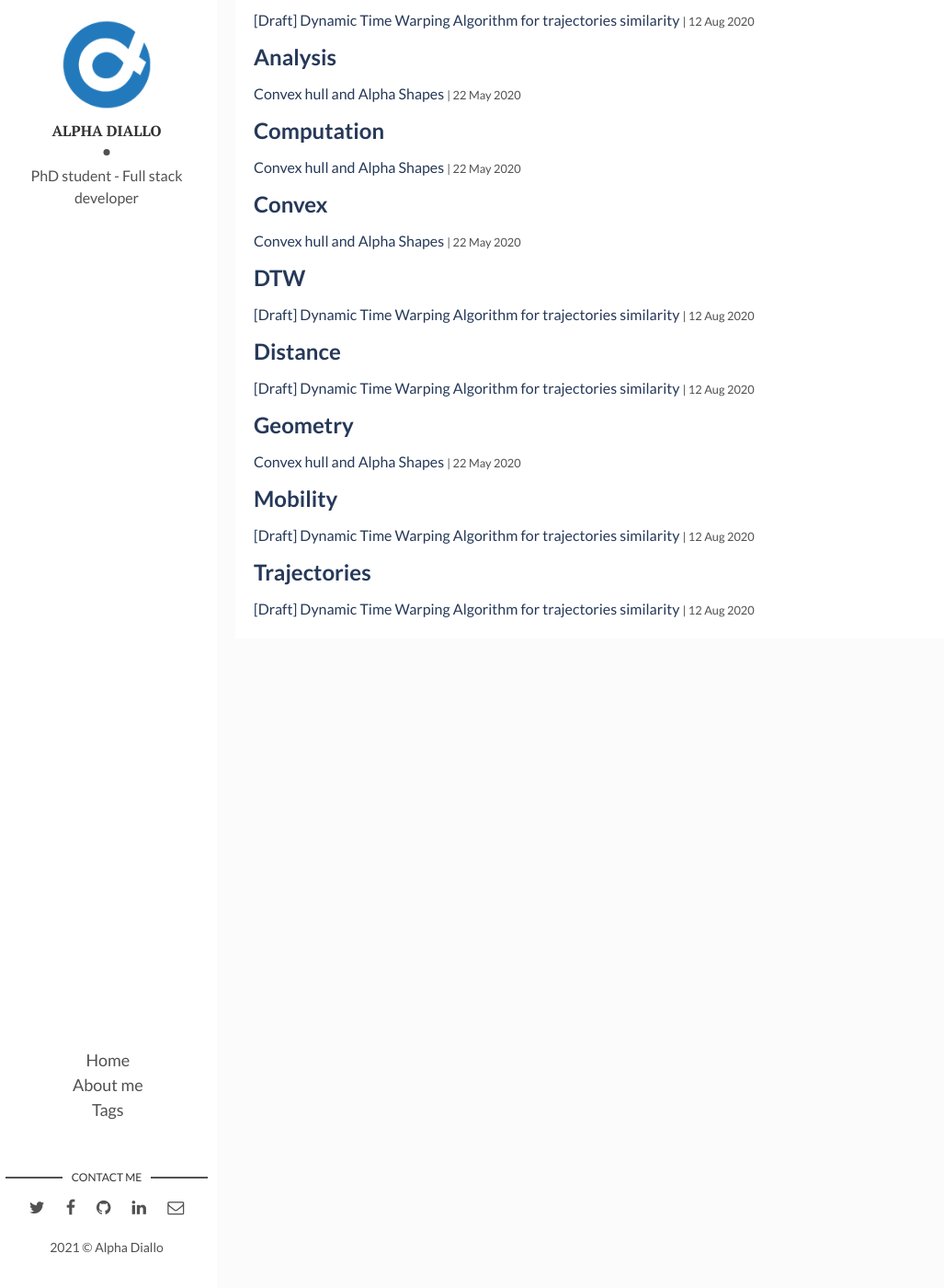
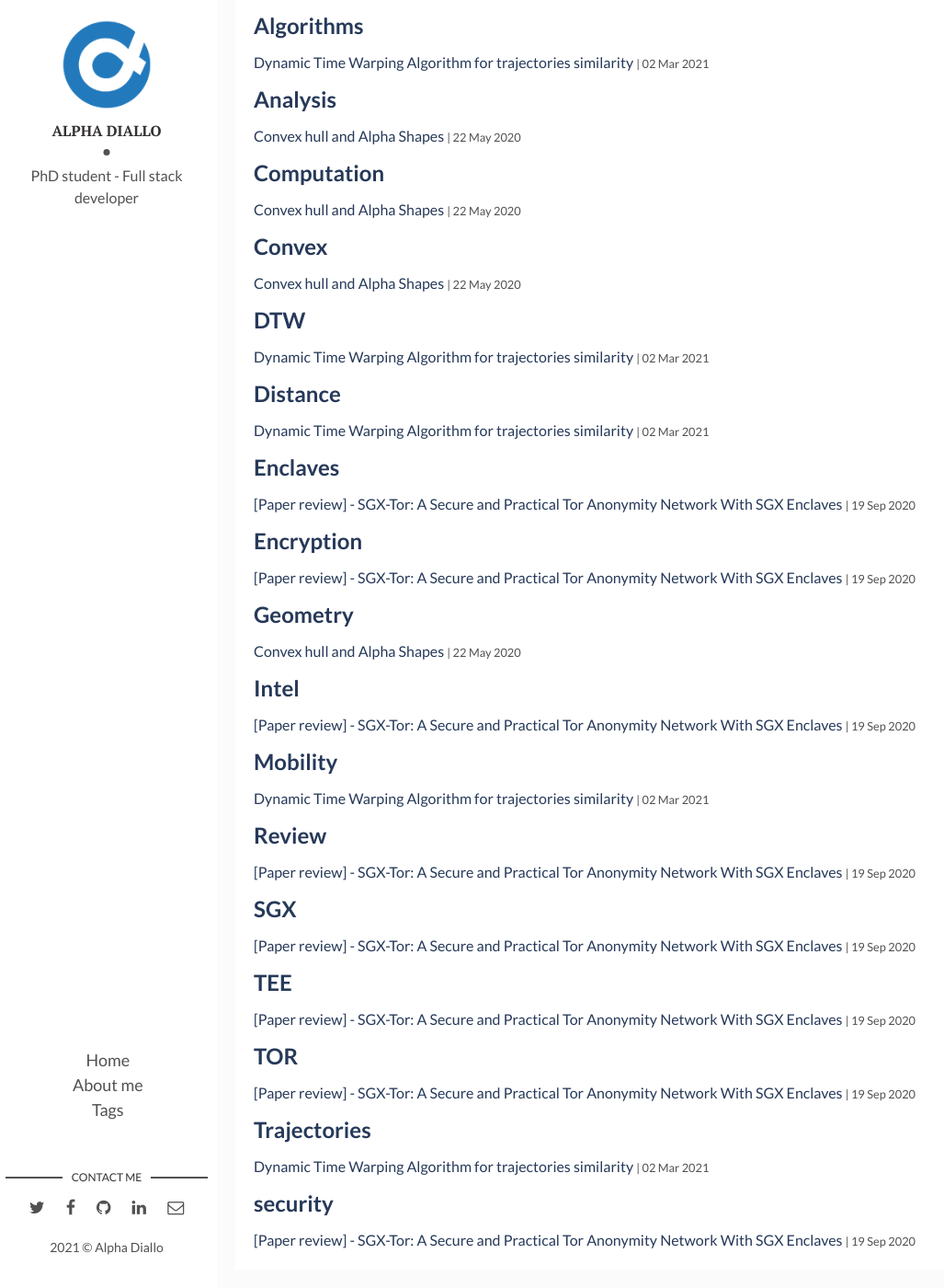
Before and after one commit to alphasldiallo/alphasldiallo.github.io, a Jekyll site: the page built from tags.html, in a window 1280 px wide and 1400 px high, scrolled down 337 px. Shown: the whole window at 92% size, without its empty margins (4-1031 px from the left). Built offline with Jekyll 4.4.1, drawn with Linux system fonts in a browser that asks for light colours; part of the change alters nothing that is shown; some of the changed text lies outside the part shown.

````diff
--- a/_posts/2020-08-12-dynamic-time-warping-algorithm-for-trajectories-similarity.md
+++ b/_posts/2020-08-12-dynamic-time-warping-algorithm-for-trajectories-similarity.md
@@ -1,9 +1,8 @@
 ---
-title: "[Draft] Dynamic Time Warping Algorithm for trajectories similarity"
+title: Dynamic Time Warping Algorithm for trajectories similarity
 layout: post
-date: '2020-08-12 16:00:00'
-description: You’ll find this post in your `_posts` directory. Go ahead and edit it
-  and re-build the site to see your changes.
+date: '2021-03-02 16:00:00'
+description: DTW algorithm for trajectories similarity
 img: trajectories.png
 fig-caption: trajectories
 tags:
@@ -196,138 +195,150 @@ Q = P.addNoise(0, 0.0002)
 </div>
 
 ## Warping function
-The warping function is the function that minimizes the total distance between the points of the two given trajectories. Before defining the warping function, we will create a distance matrix between the two trajectories.
+The warping function is the function that minimizes the total distance between the points of the two given trajectories. Before defining the warping function, we will create a distance matrix between the two trajectories using the following code:
+
+```python
+row = []
+matrix = []
+for i in Q.points:
+    for j in P.points:
+        row.append(round(i.getDistance(j), 2))
+    matrix.append(row)
+    row = []
+
+```
 
 <div align="center">
 	<figure>
-<table>
-    <tbody>
-        <tr>
-            <td>0.02</td>
-            <td>0.14</td>
-            <td>0.08</td>
-            <td>0.96</td>
-            <td>0.03</td>
-            <td>0.04</td>
-            <td>0.03</td>
-            <td>0.04</td>
-            <td>0.1</td>
-            <td>0.1</td>
-        </tr>
-        <tr>
-            <td>0.11</td>
-            <td>0.03</td>
-            <td>0.06</td>
-            <td>0.94</td>
-            <td>0.1</td>
-            <td>0.1</td>
-            <td>0.1</td>
-            <td>0.09</td>
-            <td>0.05</td>
-            <td>0.06</td>
-        </tr>
-        <tr>
-            <td>0.07</td>
-            <td>0.07</td>
-            <td>0.04</td>
-            <td>0.95</td>
-            <td>0.06</td>
-            <td>0.05</td>
-            <td>0.05</td>
-            <td>0.05</td>
-            <td>0.05</td>
-            <td>0.04</td>
-        </tr>
-        <tr>
-            <td>0.97</td>
-            <td>0.91</td>
-            <td>0.98</td>
-            <td>0.0</td>
-            <td>0.98</td>
-            <td>0.98</td>
-            <td>0.97</td>
-            <td>0.97</td>
-            <td>0.99</td>
-            <td>0.99</td>
-        </tr>
-        <tr>
-            <td>0.02</td>
-            <td>0.12</td>
-            <td>0.06</td>
-            <td>0.96</td>
-            <td>0.02</td>
-            <td>0.02</td>
-            <td>0.02</td>
-            <td>0.02</td>
-            <td>0.08</td>
-            <td>0.07</td>
-        </tr>
-        <tr>
-            <td>0.04</td>
-            <td>0.14</td>
-            <td>0.05</td>
-            <td>1.01</td>
-            <td>0.03</td>
-            <td>0.03</td>
-            <td>0.03</td>
-            <td>0.03</td>
-            <td>0.06</td>
-            <td>0.06</td>
-        </tr>
-        <tr>
-            <td>0.03</td>
-            <td>0.11</td>
-            <td>0.07</td>
-            <td>0.95</td>
-            <td>0.03</td>
-            <td>0.03</td>
-            <td>0.03</td>
-            <td>0.03</td>
-            <td>0.08</td>
-            <td>0.08</td>
-        </tr>
-        <tr>
-            <td>0.01</td>
-            <td>0.13</td>
-            <td>0.07</td>
-            <td>0.97</td>
-            <td>0.02</td>
-            <td>0.02</td>
-            <td>0.02</td>
-            <td>0.02</td>
-            <td>0.09</td>
-            <td>0.08</td>
-        </tr>
-        <tr>
-            <td>0.07</td>
-            <td>0.06</td>
-            <td>0.03</td>
-            <td>0.95</td>
-            <td>0.06</td>
-            <td>0.06</td>
-            <td>0.06</td>
-            <td>0.06</td>
-            <td>0.04</td>
-            <td>0.04</td>
-        </tr>
-        <tr>
-            <td>0.09</td>
-            <td>0.09</td>
-            <td>0.02</td>
-            <td>1.0</td>
-            <td>0.08</td>
-            <td>0.07</td>
-            <td>0.07</td>
-            <td>0.07</td>
-            <td>0.01</td>
-            <td>0.01</td>
-        </tr>
-    </tbody>
-</table>
+	<table>
+			<tbody>
+					<tr>
+							<td>0.1</td>
+							<td>0.11</td>
+							<td>0.13</td>
+							<td>0.14</td>
+							<td>0.15</td>
+							<td>0.17</td>
+							<td>0.16</td>
+							<td>0.16</td>
+							<td>0.16</td>
+							<td>0.08</td>
+					</tr>
+					<tr>
+							<td>0.06</td>
+							<td>0.08</td>
+							<td>0.09</td>
+							<td>0.1</td>
+							<td>0.11</td>
+							<td>0.13</td>
+							<td>0.13</td>
+							<td>0.13</td>
+							<td>0.13</td>
+							<td>0.04</td>
+					</tr>
+					<tr>
+							<td>0.07</td>
+							<td>0.08</td>
+							<td>0.08</td>
+							<td>0.09</td>
+							<td>0.1</td>
+							<td>0.11</td>
+							<td>0.11</td>
+							<td>0.11</td>
+							<td>0.11</td>
+							<td>0.05</td>
+					</tr>
+					<tr>
+							<td>0.09</td>
+							<td>0.08</td>
+							<td>0.06</td>
+							<td>0.05</td>
+							<td>0.04</td>
+							<td>0.02</td>
+							<td>0.03</td>
+							<td>0.03</td>
+							<td>0.03</td>
+							<td>0.11</td>
+					</tr>
+					<tr>
+							<td>0.09</td>
+							<td>0.08</td>
+							<td>0.07</td>
+							<td>0.05</td>
+							<td>0.04</td>
+							<td>0.04</td>
+							<td>0.04</td>
+							<td>0.04</td>
+							<td>0.04</td>
+							<td>0.11</td>
+					</tr>
+					<tr>
+							<td>0.17</td>
+							<td>0.16</td>
+							<td>0.15</td>
+							<td>0.13</td>
+							<td>0.12</td>
+							<td>0.11</td>
+							<td>0.11</td>
+							<td>0.11</td>
+							<td>0.11</td>
+							<td>0.2</td>
+					</tr>
+					<tr>
+							<td>0.15</td>
+							<td>0.14</td>
+							<td>0.13</td>
+							<td>0.12</td>
+							<td>0.1</td>
+							<td>0.09</td>
+							<td>0.09</td>
+							<td>0.09</td>
+							<td>0.09</td>
+							<td>0.17</td>
+					</tr>
+					<tr>
+							<td>0.08</td>
+							<td>0.07</td>
+							<td>0.06</td>
+							<td>0.05</td>
+							<td>0.03</td>
+							<td>0.02</td>
+							<td>0.02</td>
+							<td>0.02</td>
+							<td>0.02</td>
+							<td>0.11</td>
+					</tr>
+					<tr>
+							<td>0.06</td>
+							<td>0.05</td>
+							<td>0.04</td>
+							<td>0.03</td>
+							<td>0.03</td>
+							<td>0.03</td>
+							<td>0.03</td>
+							<td>0.03</td>
+							<td>0.03</td>
+							<td>0.08</td>
+					</tr>
+					<tr>
+							<td>0.06</td>
+							<td>0.05</td>
+							<td>0.04</td>
+							<td>0.03</td>
+							<td>0.03</td>
+							<td>0.03</td>
+							<td>0.03</td>
+							<td>0.03</td>
+							<td>0.03</td>
+							<td>0.09</td>
+					</tr>
+			</tbody>
+	</table>
 		<figcaption>Distance matrix</figcaption>
-
 	</figure>
 	</div>
+
+After building our distance matrix, we can now define a warping function that will be use to find the optimal match.
 
 
 
@@ -337,11 +348,11 @@ For two trajectories _**N**_ and _**M**_, the time complexity of the DTW algorit
 
 DTW algorithm is known to have a quadratic time complexity that limits its use to only small time series data sets$$^3$$.
 
-To optimize the computational time required by the DTW algorithm, some techniques have been developed such as **PruneDTW**, **SparseDTW**, **FastDTW** and the **MultiscaledDTW**. These techniques are not covered in this article.
 
 ## Drawbacks of DTW
 
 DTW performs well for finding similarity between two trajectories if they are similar in most parts, but the main drawback of this algorithm is that DTW is sensitive to noise i.e. it gives non-meaningful results when it comes to comparing two trajectories containing significant dissimilar portions.
+Another drawback is the time complexity which can be a bottleneck for finding similarities in large datasets. Some techniques based on DTW have been developped to tackle this problem. Some of the most popular techniques are **PruneDTW**, **SparseDTW**, **FastDTW** and **MultiscaledDTW**. These techniques are not covered in this article.
 
 ## Comparison with other similarities measures
 
--- a/_posts/2020-09-19-paper-review-sgx-tor-a-secure-and-practical-tor-anonymity-network-with-sgx-enclaves.md
+++ b/_posts/2020-09-19-paper-review-sgx-tor-a-secure-and-practical-tor-anonymity-network-with-sgx-enclaves.md
@@ -3,6 +3,15 @@ title: "[Paper review] - SGX-Tor: A Secure and Practical Tor Anonymity Network W
   SGX Enclaves"
 layout: post
 img: tee.png
+tags:
+- security
+- TEE
+- Encryption
+- TOR
+- Enclaves
+- SGX
+- Intel
+- Review
 ---
 
 *S. Kim, J. Han, J. Ha, T. Kim, and D. Han, "SGX-TOR: A secure and
````
